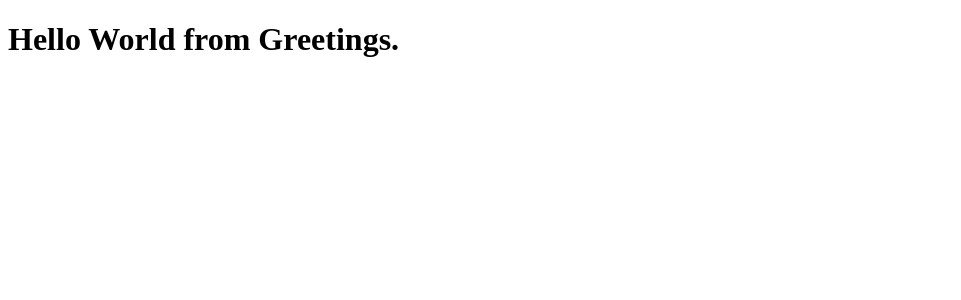
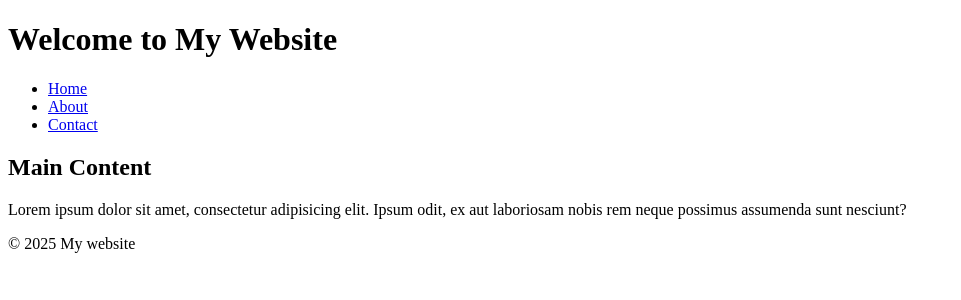
Before and after one commit to the-rawat-dev/mastering-react-repo-part-1, a React (Vite) app: page / in a window 1280 px wide. Shown: the top 300 px of the page, without its empty margins (0-961 px from the left). Built offline with nearby package versions, Linux system fonts and the light colour scheme.

Commit message:
feat : added challenge-2 in which created the header, footer and main component

```diff
--- a/src/App.jsx
+++ b/src/App.jsx
@@ -1,9 +1,13 @@
-import Greet from "./components/challenge-1/Greet";
+import Footer from "./components/challenge-2/Footer";
+import Header from "./components/challenge-2/Header";
+import MainContent from "./components/challenge-2/MainContent";
 
 function App() {
   return (
     <div>
-      <Greet />
+      <Header />
+      <MainContent />
+      <Footer />
     </div>
   );
 }
--- /dev/null
+++ b/src/components/challenge-2/Footer.jsx
@@ -0,0 +1,8 @@
+const Footer = () => {
+  return (
+    <footer>
+      <p>&copy; 2025 My website</p>
+    </footer>
+  );
+};
+export default Footer;
--- /dev/null
+++ b/src/components/challenge-2/Header.jsx
@@ -0,0 +1,20 @@
+const Header = () => (
+  <header>
+    <h1>Welcome to My Website</h1>
+    <nav>
+      <ul>
+        <li>
+          <a href="#">Home</a>
+        </li>
+        <li>
+          <a href="#">About</a>
+        </li>
+        <li>
+          <a href="#">Contact</a>
+        </li>
+      </ul>
+    </nav>
+  </header>
+);
+
+export default Header;
--- /dev/null
+++ b/src/components/challenge-2/MainContent.jsx
@@ -0,0 +1,12 @@
+const MainContent = () => {
+  return (
+    <main>
+      <h2>Main Content</h2>
+      <p>
+        Lorem ipsum dolor sit amet, consectetur adipisicing elit. Ipsum odit, ex
+        aut laboriosam nobis rem neque possimus assumenda sunt nesciunt?
+      </p>
+    </main>
+  );
+};
+export default MainContent;
```
